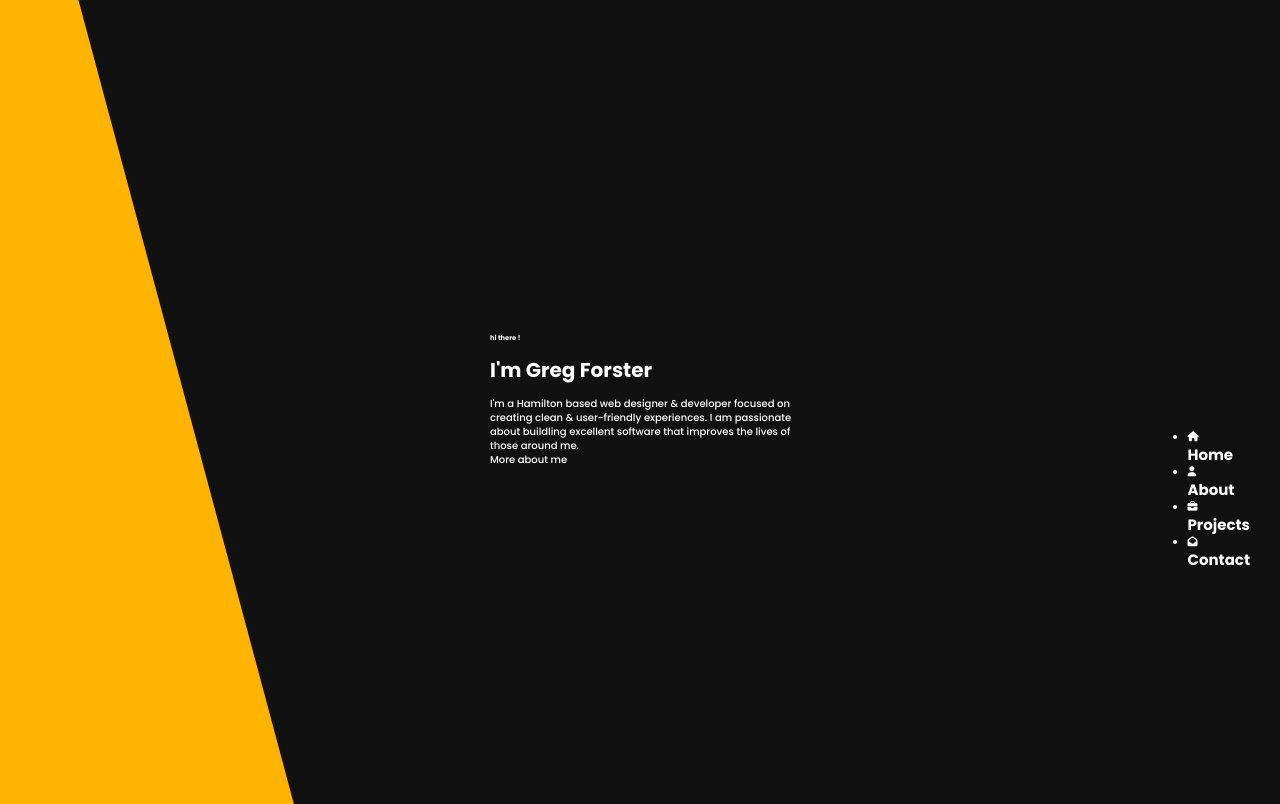
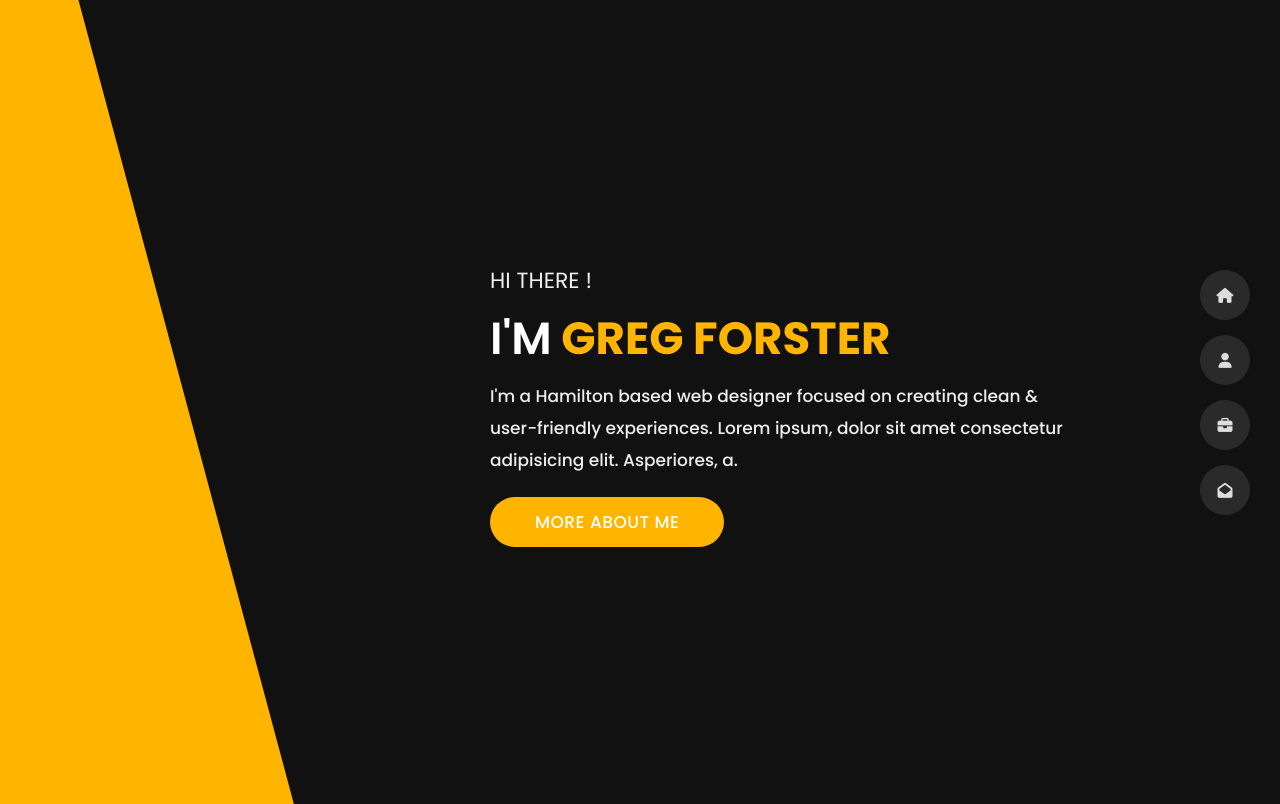
Before and after one commit to Noprop/portfolio, a plain HTML site: page index.html in a window 1280 px wide. Shown: the top 804 px of the page. Drawn offline with Linux system fonts and the light colour scheme.

Commit message:
Cleaned up title container and added animation to button! :bird:

```diff
--- a/index.html
+++ b/index.html
@@ -8,28 +8,28 @@
   <link rel="stylesheet" href="./styles.css">
   <link href="https://fonts.googleapis.com/css?family=Poppins:400,400i,500,500i,600,600i,700,700i,800,800i,900,900i" rel="stylesheet">
 </head>
-<body>
+<body class="home">
   <header>
-    <ul>
-      <li>
+    <ul class="desktop-menu">
+      <li class="nav-item">
         <i class="fa fa-home"></i>
         <a href="#">
           <h2>Home</h2>
         </a>
       </li>
-      <li>
+      <li class="nav-item">
         <i class="fa fa-user"></i>
         <a href="#">
           <h2>About</h2>
         </a>
       </li>
-      <li>
+      <li class="nav-item">
         <i class="fa fa-briefcase"></i>
         <a href="#">
           <h2>Projects</h2>
         </a>
       </li>
-      <li>
+      <li class="nav-item">
         <i class="fa fa-envelope-open"></i>
         <a href="#">
           <h2>Contact</h2>
@@ -43,8 +43,8 @@
       <div class="title-container">
         <h6>hi there !</h6>
         <h1><span>I'm</span> Greg Forster</h1>
-        <p>I'm a Hamilton based web designer & developer focused on creating clean & user-friendly experiences. I am passionate about buildling excellent software that improves the lives of those around me.</p>
-        <a href="#">More about me</a>
+        <p>I'm a Hamilton based web designer focused on creating clean & user-friendly experiences. Lorem ipsum, dolor sit amet consectetur adipisicing elit. Asperiores, a.</p>
+        <a href="#" class="btn">More about me <i class="fa fa-user"></i></a>
       </div>
     </div>
   </main>
--- a/styles.css
+++ b/styles.css
@@ -32,6 +32,38 @@ a {
   text-decoration: none;
   color: #fff;
 }
+.btn {
+  font-size: 1.7rem;
+  font-weight: 500;
+  color: #fff;
+  background-color: #ffb400;
+  border-radius: 30px;
+  padding: 13px 45px;
+  text-transform: uppercase;
+  font-family: 'Poppins', sans-serif;
+  letter-spacing: 0.05rem;
+  position: relative;
+  transition: all 0.3s;
+}
+.btn i {
+  position: absolute;
+  font-size: 1.5rem;
+  top: 50%;
+  transform: translateY(-50%);
+  right: 45px;
+  transition: all 0.3s;
+  opacity: 0;
+}
+.btn:hover i,
+.btn:focus i {
+  opacity: 1;
+  right: 30px;
+}
+.btn:hover  {
+  padding-left: 35px;
+  padding-right: 55px;
+}
+/* .btn:hover */
 
 /*** Main ***/
 
@@ -40,6 +72,8 @@ main {
   align-items: center;
   justify-content: center;
 }
+
+/*** Page Titles ***/
 
 /*** Navigation ***/
 
@@ -50,11 +84,77 @@ header {
   display: flex;
   align-items: center;
   height: calc(100vh - 200px);
+  top: 100px;
 }
+header ul {
+  list-style: none;
+}
+.nav-item {
+  height: 50px;
+  width: 50px;
+  display: flex;
+  align-items: center;
+  background-color: #2b2a2a;
+  border-radius: 50%;
+  transition: .25s;
+  position: relative;
+  margin-bottom: 15px;
+}
+.nav-item.active,
+.nav-item:hover,
+.nav-item.active i,
+.nav-item:hover i {
+  color: #fff;
+}
+.nav-item.active,
+.nav-item:hover {
+  background-color: #ffb400;
+}
+.nav-item i {
+  color: #ddd;
+  font-size: 1.5rem;
+  transition: .25s;
+  display: block;
+  cursor: pointer;
+  /* interesting way to center below */
+  position: absolute;
+  text-align: center;
+  left: 0;
+  right: 0;
+}
+.nav-item a {
+  height: 50px;
+  width: 50px;
+}
+.nav-item h2 {
+  font-size: 1.6rem;
+  font-weight: 500;
+  z-index: -1;
+  position: absolute;
+  top: 0;
+  right: 0;
+  opacity: 0;
+  color: #fff;
+  line-height: 50px;
+  font-weight: 500;
+  transition: all .25s;
+  border-radius: 30px;
+  text-transform: uppercase;
+  padding: 0 34px 0 30px;
+  height: 50px;
+}
+.nav-item:hover h2 {
+  opacity: 1;
+  right: 27px;
+  text-align: center;
+  border-radius: 30px 0 0 30px;
+  background-color: #ffb400;
+}
+
 
 /*** Homepage ***/
 
-main .content {
+.home .content {
   width: 100%;
   height: 100vh;
   display: flex;
@@ -69,10 +169,34 @@ main .content {
   transform: rotate(-15deg);
   left: -200px;
 }
-.title-container {
-  max-width: 500px;
-  padding-left: 100px;
+.home .title-container {
+  max-width: 600px;
+  padding-left: 150px;
 }
-.title-container p {
-  width: 80%;
+.home .title-container p {
+  width: 130%;
 }
+.home h6, h1 {
+  text-transform: uppercase;
+}
+.home h6 {
+  color: #eee;
+  font-size: 2.2rem;
+  font-weight: 400;
+}
+.home h1 {
+  font-size: 4.5rem;
+  color: #ffb400;
+  font-weight: 700;
+  margin: 10px 0;
+}
+.home h1 span {
+  color: #fff;
+  font-weight: 600;
+}
+.home .title-container p {
+  color: #eee;
+  font-size: 1.7rem;
+  line-height: 3.2rem;
+  margin-bottom: 35px;
+}
```
